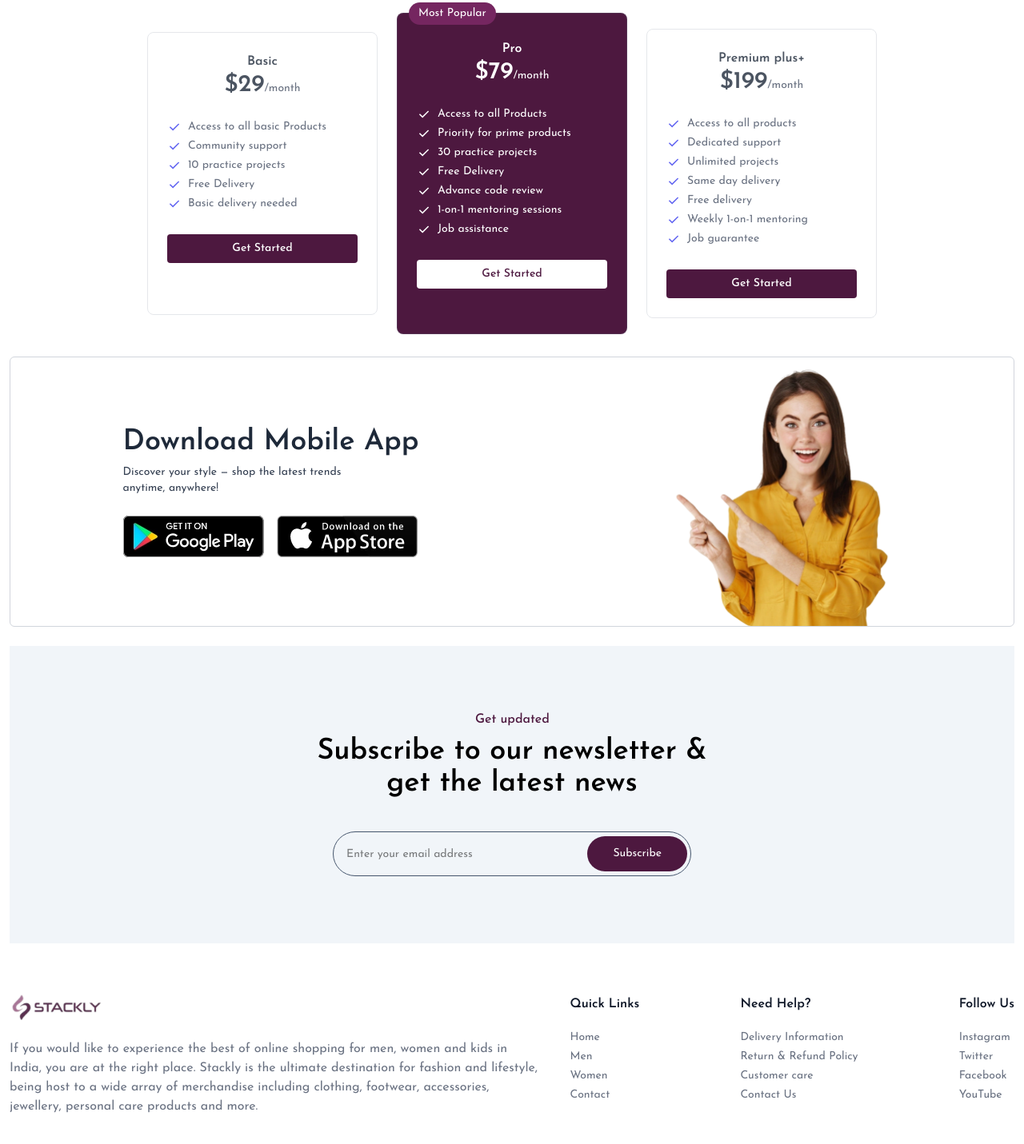
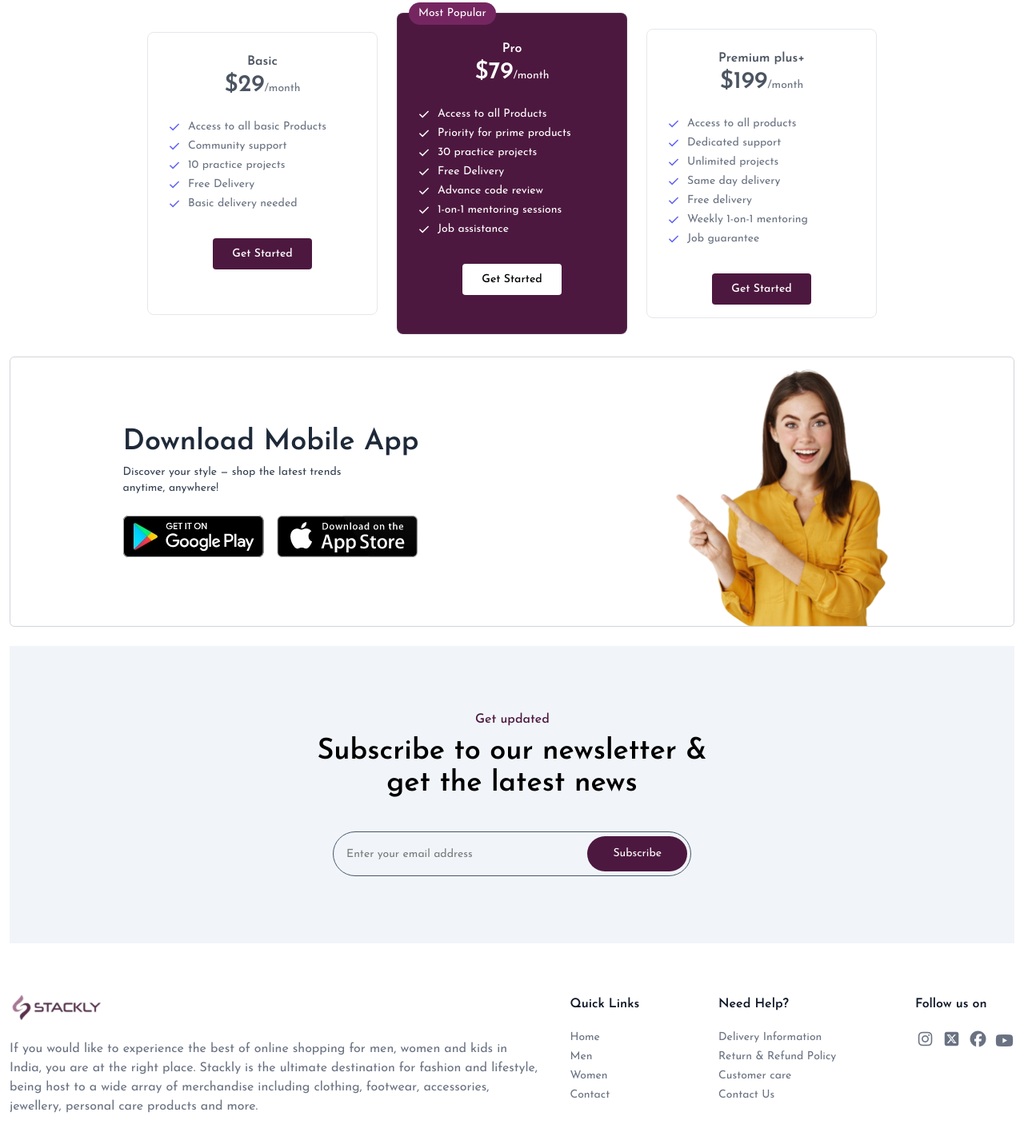
Before and after one commit to gitweb2025-dot/Fash, a website: page Home2/index1.html in a window 1280 px wide. Shown: the part 1439-2870 px from the top of the page at 80% size. Drawn offline with nearby package versions, Linux system fonts and the light colour scheme.

Commit message:
new link

```diff
--- a/Home2/index1.html
+++ b/Home2/index1.html
@@ -1343,13 +1343,14 @@
               <p>Basic delivery needed</p>
             </li>
           </ul>
-          <button
-            id="getApp"
-            type="button"
-            class="bg-[#4d183f] text-sm w-full py-2 rounded text-white font-medium mt-7 hover:bg-[rgb(48,13,39)] transform hover:scale-95 transition-all duration-300 ease-out cursor-pointer"
+          <div class="mt-10">
+            <a
+              href="./404.html"
+              class="bg-[#4d183f] text-sm py-3 px-6 rounded text-white font-medium hover:bg-[rgb(48,13,39)] transform hover:scale-95 transition-all duration-300 ease-out cursor-pointer"
             >
               Get Started
-          </button>
+            </a>
+          </div>
         </div>
 
         <div
@@ -1473,13 +1474,14 @@
               <p>Job assistance</p>
             </li>
           </ul>
-          <button
-            id="getApp"
-            type="button"
-            class="bg-white text-sm w-full py-2 rounded text-[#4d183f] font-medium mt-7 hover:bg-gray-200 transform hover:scale-95 transition-all duration-300 ease-out cursor-pointer"
+          <div class="mt-10">
+            <a
+              href="./404.html"
+              class="bg-white text-sm py-3 px-6 rounded text-black font-medium transform hover:scale-95 transition-all duration-300 ease-out cursor-pointer"
             >
               Get Started
-          </button>
+            </a>
+          </div>
         </div>
 
         <div
@@ -1598,13 +1600,14 @@
               <p>Job guarantee</p>
             </li>
           </ul>
-          <button
-            id="getApp"
-            type="button"
-            class="bg-[#4d183f] text-sm w-full py-2 rounded text-white font-medium mt-7 hover:bg-[rgb(48,13,39)] transform hover:scale-95 transition-all duration-300 ease-out cursor-pointer"
+          <div class="mt-10">
+            <a
+              href="./404.html"
+              class="bg-[#4d183f] text-sm py-3 px-6 rounded text-white font-medium hover:bg-[rgb(48,13,39)] transform hover:scale-95 transition-all duration-300 ease-out cursor-pointer"
             >
               Get Started
-          </button>
+            </a>
+          </div>
         </div>
       </div>
     </section>
@@ -1627,8 +1630,8 @@
           </p>
 
           <div class="flex items-center gap-4 mt-6">
-            <button
-              id="getApp"
+            <a
+              href="./404.html"
               aria-label="googlePlayBtn"
               class="hover:scale-95 transition-all duration-200 ease-in cursor-pointer"
               type="button"
@@ -1638,9 +1641,9 @@
                 src="../Assets/googlePlayBtn.webp"
                 alt="googlePlayBtn"
               />
-            </button>
-            <button
-              id="getApp"
+            </a>
+            <a
+              href="./404.html"
               aria-label="appleStoreBtn"
               class="hover:scale-95 transition-all duration-200 ease-in cursor-pointer"
               type="button"
@@ -1650,7 +1653,7 @@
                 src="../Assets/appleStoreBtn.webp"
                 alt="appleStoreBtn"
               />
-            </button>
+            </a>
           </div>
         </div>
 
@@ -1805,28 +1808,28 @@
           </div>
           <div>
             <h3 class="font-semibold text-base text-gray-900 md:mb-5 mb-2">
-              Follow Us
+              Follow us on
             </h3>
-            <ul class="text-sm space-y-1">
+            <ul class="space-y-1 flex items-center text-xl gap-2">
               <li>
                 <a href="./404.html" class="hover:underline transition"
-                  >Instagram</a
-                >
+                  ><i class="fa-brands fa-instagram"></i
+                ></a>
               </li>
               <li>
                 <a href="./404.html" class="hover:underline transition"
-                  >Twitter</a
-                >
+                  ><i class="fa-brands fa-square-x-twitter"></i
+                ></a>
               </li>
               <li>
                 <a href="./404.html" class="hover:underline transition"
-                  >Facebook</a
-                >
+                  ><i class="fa-brands fa-facebook"></i
+                ></a>
               </li>
               <li>
                 <a href="./404.html" class="hover:underline transition"
-                  >YouTube</a
-                >
+                  ><i class="fa-brands fa-youtube"></i
+                ></a>
               </li>
             </ul>
           </div>
```
Also changed, not shown: Home2/contact.html (+13 -13 lines), Home2/info.html (+15 -15 lines), Home2/men.html (+16 -16 lines), Home2/women.html (+16 -22 lines), contact.html (+13 -13 lines), index.html (+26 -29 lines), info.html (+10 -10 lines), men.html (+26 -24 lines), women.html (+16 -16 lines). Lines whose indentation alone changed are shown as unchanged.
